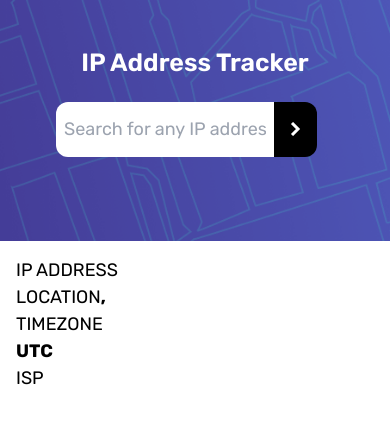
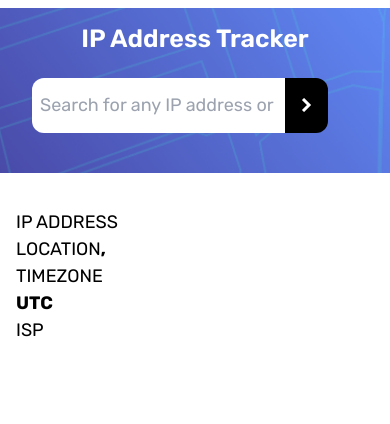
Before and after one commit to vinimercesbr/ip-address-tracker, a Vue app: page / in a window 390 px wide. Shown: the top 424 px of the page. Built offline with nearby package versions, Linux system fonts and the light colour scheme; no server answers.

Commit message:
Errors in the responsiveness of the banner element wallpaper

```diff
--- a/src/components/Form.vue
+++ b/src/components/Form.vue
@@ -1,5 +1,5 @@
 <template>
-  <div id="banner" class="items-center text-center touch-none p-6 mobile:p-1 m-0 desktop:min-h-[30%] desktop:min-w-[100%] mobile:max-h-[30vh] bg-[url('/pattern-bg-desktop.png')] bg-cover mobile:bg-[url('/pattern-bg-mobile.png')]">
+  <div id="banner" class="bg-cover bg-[url('/pattern-bg-mobile.png')] lg:bg-[url('/pattern-bg-desktop.png')]">
     <h1 class="text-white p-3 mt-2 max-mobile:p-5 text-center mobile:-ml-2 font-semibold text-[25px] touch-none">IP Address Tracker</h1>
     <form class="search-form text-center flex desktop:w-[70%] desktop:h-[25%] pt-0 ml-2 desktop:m-2 desktop:inline-flex mt-2 p-5 mb-5" @submit.prevent="submitForm">
       <input type="text" class="search-form__box p-2 rounded-l-xl focus:outline-none max-w-[65%] min-w-[74%] inline-flex h-[55px] desktop:w-full ml-1 mb-5 desktop:m-4 touch-none;" v-model="ipInput" placeholder="Search for any IP address or domain">
```
